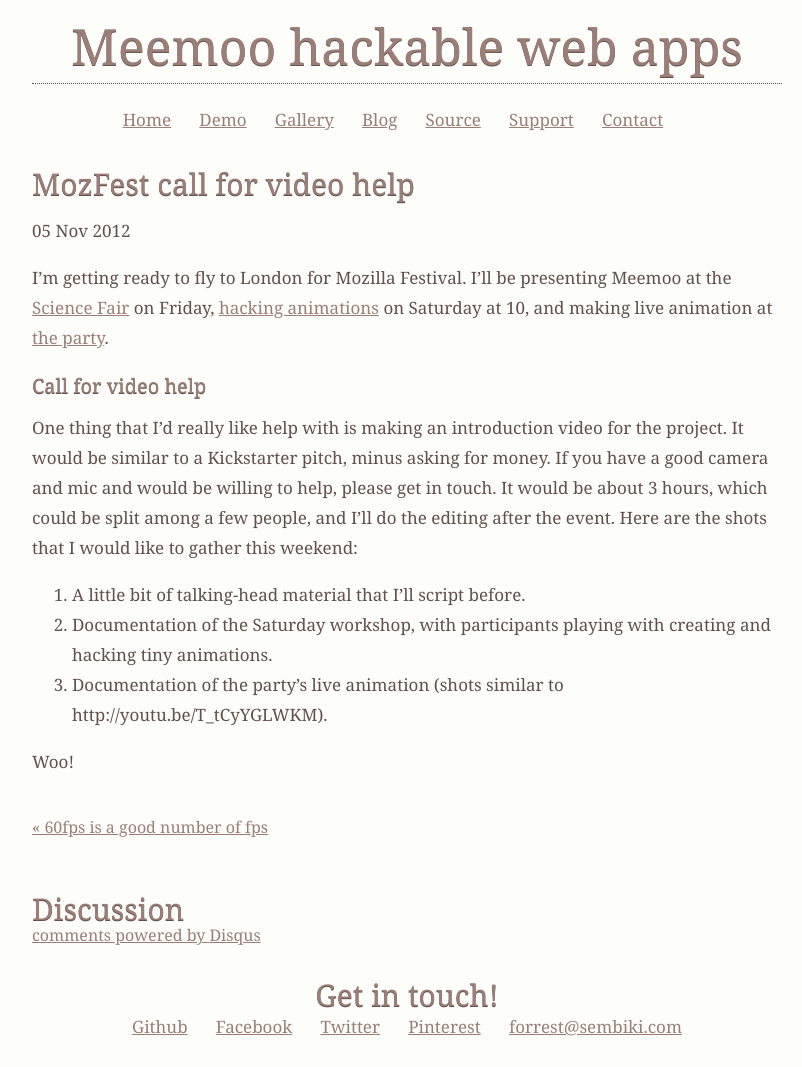
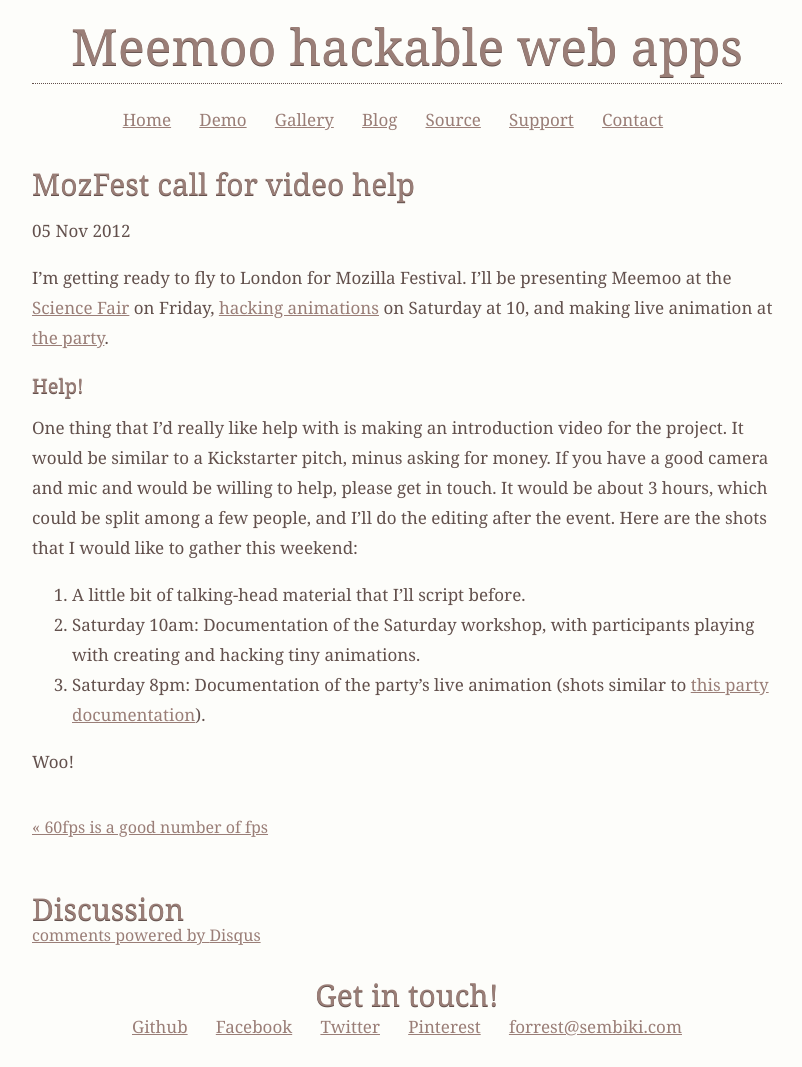
Before and after one commit to meemoo/meemoo.github.io, a Jekyll site: the page built from _posts/2012-11-05-mozfest-call-for-video-help.markdown, in a window 1280 px wide. Shown: the whole page, without its empty margins (233-1035 px from the left). Built offline with Jekyll 4.4.1, drawn with Linux system fonts in a browser that asks for light colours; Markdown is read by kramdown in place of the engine named in the settings; comment, search, counter and statistics services are not loaded.

Commit message:
mozfest call for help edits

```diff
--- a/_posts/2012-11-05-mozfest-call-for-video-help.markdown
+++ b/_posts/2012-11-05-mozfest-call-for-video-help.markdown
@@ -9,12 +9,12 @@ tags:
 
 I'm getting ready to fly to London for Mozilla Festival. I'll be presenting Meemoo at the [Science Fair](http://lanyrd.com/2012/mozilla-festival/sxpxb/) on Friday, [hacking animations](http://lanyrd.com/2012/mozilla-festival/syktr/) on Saturday at 10, and making live animation at [the party](http://lanyrd.com/2012/mozilla-festival/sxpzr/).
 
-## Call for video help
+## Help!
 
 One thing that I'd really like help with is making an introduction video for the project. It would be similar to a Kickstarter pitch, minus asking for money. If you have a good camera and mic and would be willing to help, please get in touch. It would be about 3 hours, which could be split among a few people, and I'll do the editing after the event. Here are the shots that I would like to gather this weekend:
 
 1. A little bit of talking-head material that I'll script before.
-2. Documentation of the Saturday workshop, with participants playing with creating and hacking tiny animations.
-3. Documentation of the party's live animation (shots similar to http://youtu.be/T_tCyYGLWKM).
+2. Saturday 10am: Documentation of the Saturday workshop, with participants playing with creating and hacking tiny animations.
+3. Saturday 8pm: Documentation of the party's live animation (shots similar to [this party documentation](http://youtu.be/T_tCyYGLWKM)).
 
 Woo!
```
